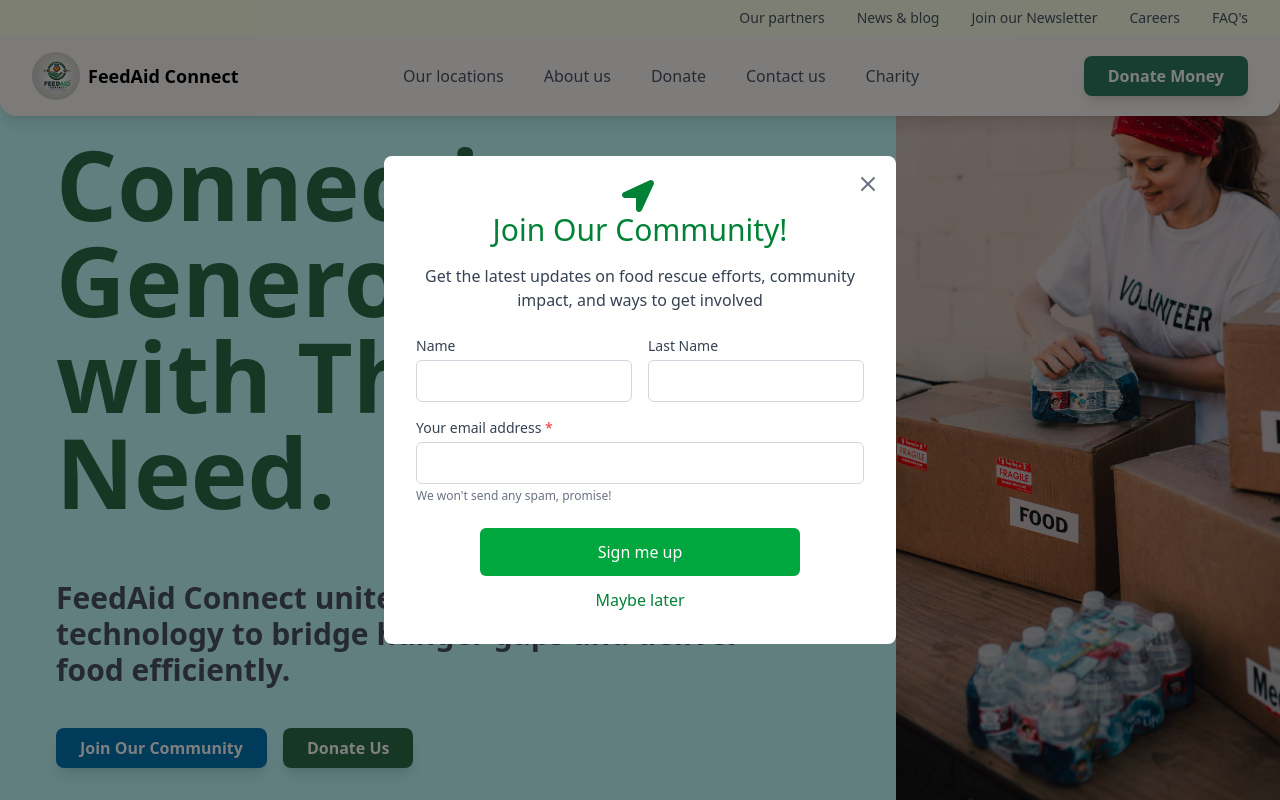
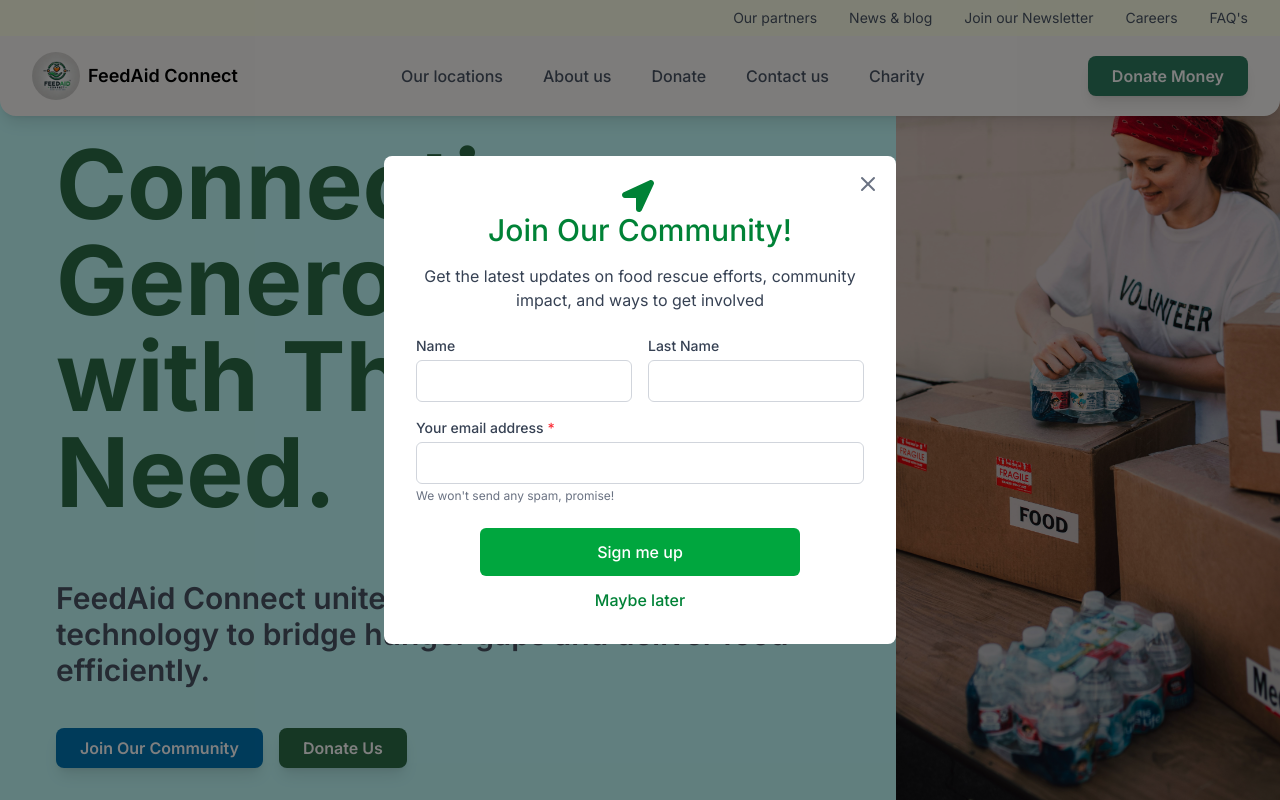
Before and after one commit to Vanshikaxxa/FeedAid_Connect, a Next.js app: page / in a window 1280 px wide. Shown: the top 800 px of the page. Built offline with nearby package versions, Linux system fonts and the light colour scheme.

Commit message:
Changed the font family

```diff
--- a/app/page.tsx
+++ b/app/page.tsx
@@ -10,6 +10,9 @@ import CommunitySignupForm from "@/public/components/community-signup-form";
 import Mission from "@/public/components/Mission";
 import Impact from "@/public/components/Impact";
 import Signup from "@/public/components/Signup";
+import { Inter } from "next/font/google";
+
+const inter = Inter({ subsets: ["latin"] });
 
 export default function Home() {
   const [showForm, setShowForm] = useState(false);
@@ -28,6 +31,7 @@ export default function Home() {
 
   return (
     <>
+      <div className={inter.className}>
         <Navbar />
         <Title />
         <FeaturedIn />
@@ -38,6 +42,7 @@ export default function Home() {
         <Signup />
         <Footer />
         {showForm && <CommunitySignupForm onClose={handleClose} />}
+      </div>
     </>
   );
 }
```
Lines whose indentation alone changed are shown as unchanged.
